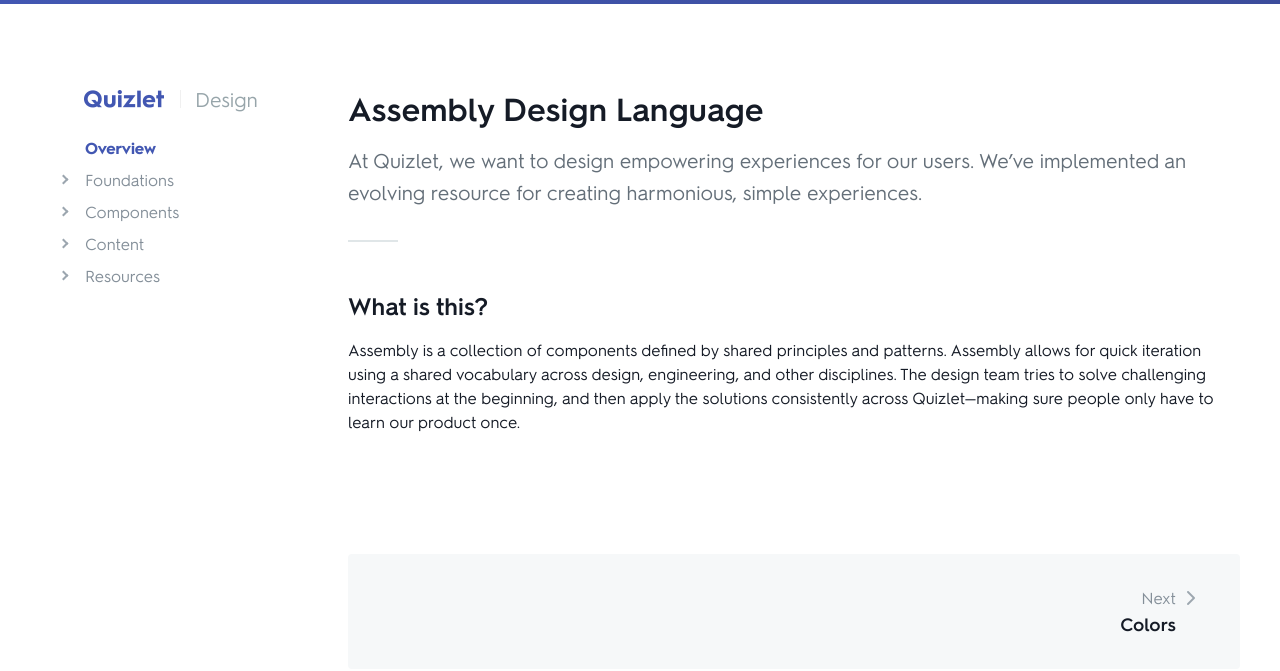
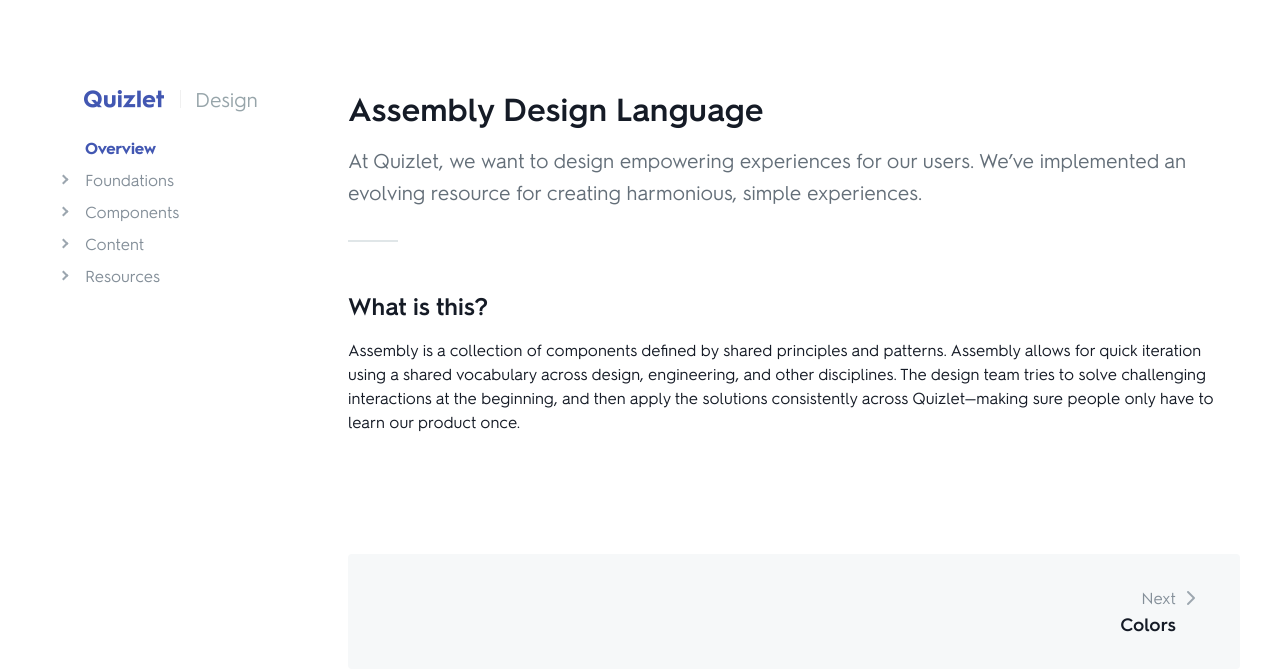
Before and after one commit to mattbond21/qz-formation-prototype, a Jekyll site: the page built from index.html, in a window 1280 px wide. Shown: the top 671 px of the page. Built offline with Jekyll 4.4.1, drawn with Linux system fonts in a browser that asks for light colours; nearby versions of some CDN libraries.

Commit message:
remove stripe

```diff
--- a/_layouts/default.html
+++ b/_layouts/default.html
@@ -6,7 +6,6 @@
 <body>
 
     <div class="header">
-      <div class="header-stripe"></div>
     </div>
 
     <div class="container main-section">
```
